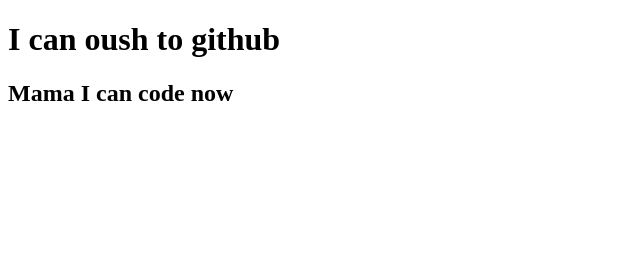
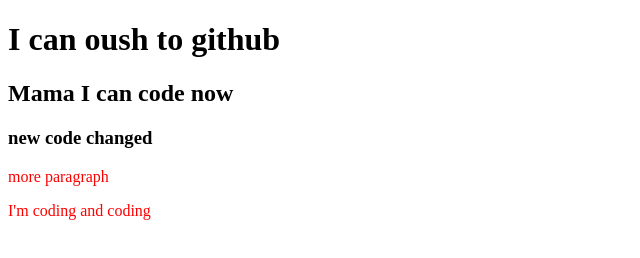
Before and after one commit to Nusratkarim/My-2nd-repo, a plain HTML site: page index.html in a window 1280 px wide. Shown: the whole page, without its empty margins (0-640 px from the left). Drawn offline with Linux system fonts and the light colour scheme.

Commit message:
style added

```diff
--- a/index.html
+++ b/index.html
@@ -5,9 +5,13 @@
     <meta http-equiv="X-UA-Compatible" content="IE=edge">
     <meta name="viewport" content="width=device-width, initial-scale=1.0">
     <title>My github 2nd repo</title>
+<link rel="stylesheet" href="style.css">
 </head>
 <body>
  <h1>I can oush to github</h1>
  <h2>Mama I can code now</h2>
+ <h3>new code changed</h3>
+ <p>more paragraph</p>
+ <p>I'm coding and coding</p>
 </body>
 </html>
--- a/style.css
+++ b/style.css
@@ -0,0 +1,3 @@
+p{
+    color: red;
+}
```
